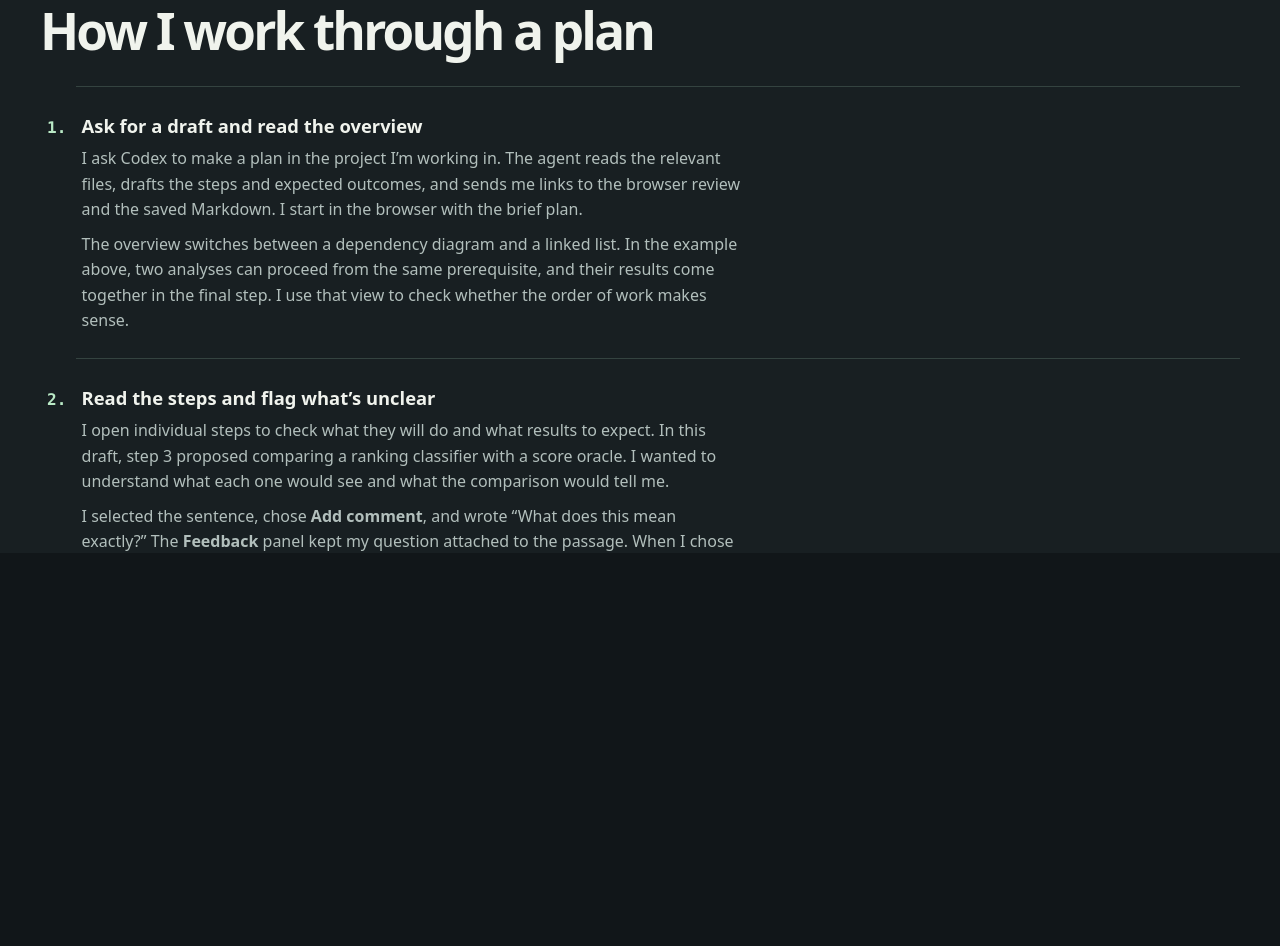
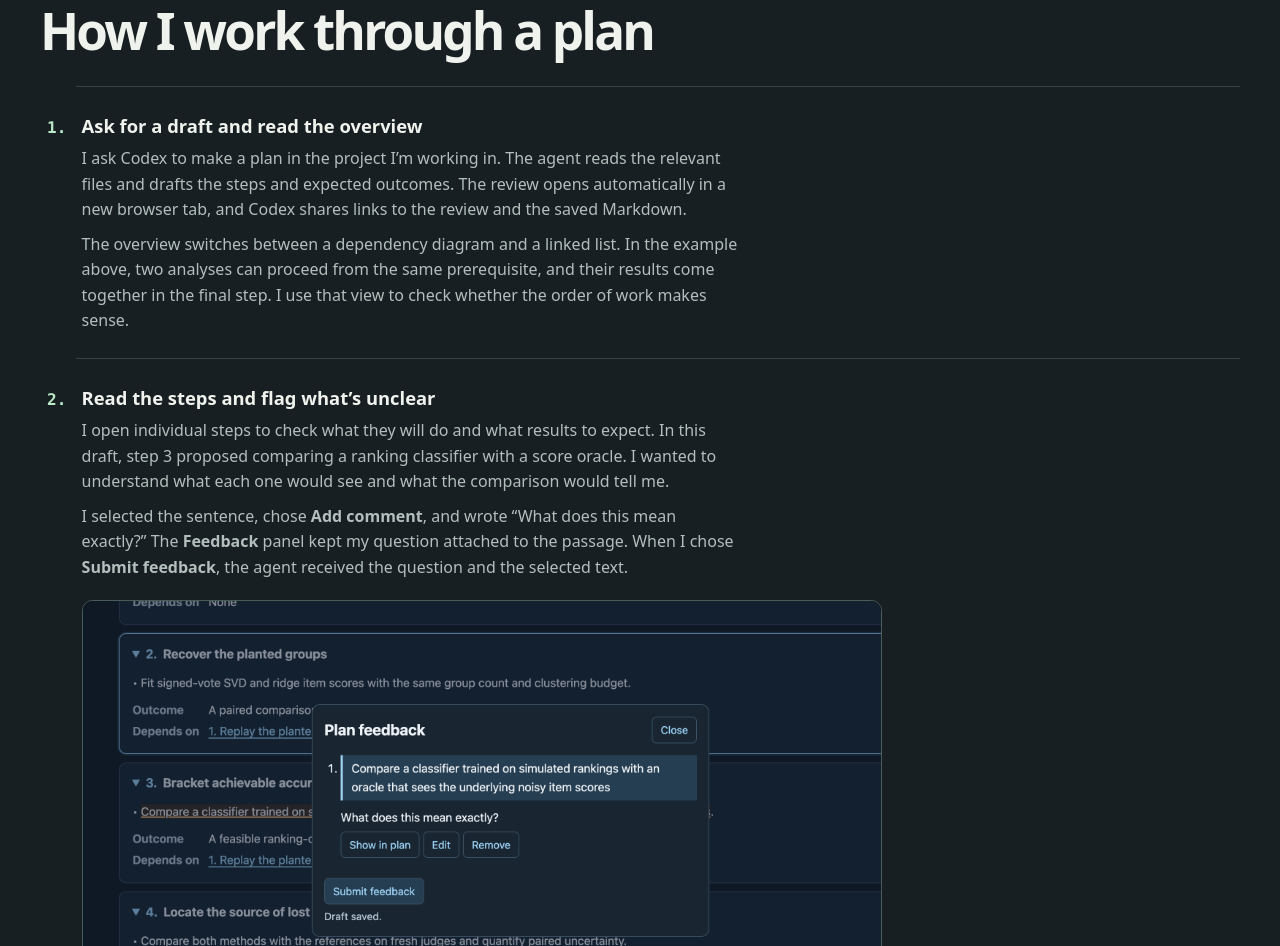
Before and after one commit to JWanderer73/Visual-Plans, a plain HTML site: page docs/index.html in a window 1280 px wide. Shown: the part 1226-2172 px from the top of the page. Drawn offline with Linux system fonts and the light colour scheme.

Commit message:
Document automatic browser review launch

```diff
--- a/docs/index.html
+++ b/docs/index.html
@@ -56,7 +56,7 @@
           <li>
             <div class="walkthrough-copy">
               <h3>Ask for a draft and read the overview</h3>
-              <p>I ask Codex to make a plan in the project I’m working in. The agent reads the relevant files, drafts the steps and expected outcomes, and sends me links to the browser review and the saved Markdown. I start in the browser with the brief plan.</p>
+              <p>I ask Codex to make a plan in the project I’m working in. The agent reads the relevant files and drafts the steps and expected outcomes. The review opens automatically in a new browser tab, and Codex shares links to the review and the saved Markdown.</p>
               <p>The overview switches between a dependency diagram and a linked list. In the example above, two analyses can proceed from the same prerequisite, and their results come together in the final step. I use that view to check whether the order of work makes sense.</p>
             </div>
           </li>
```
